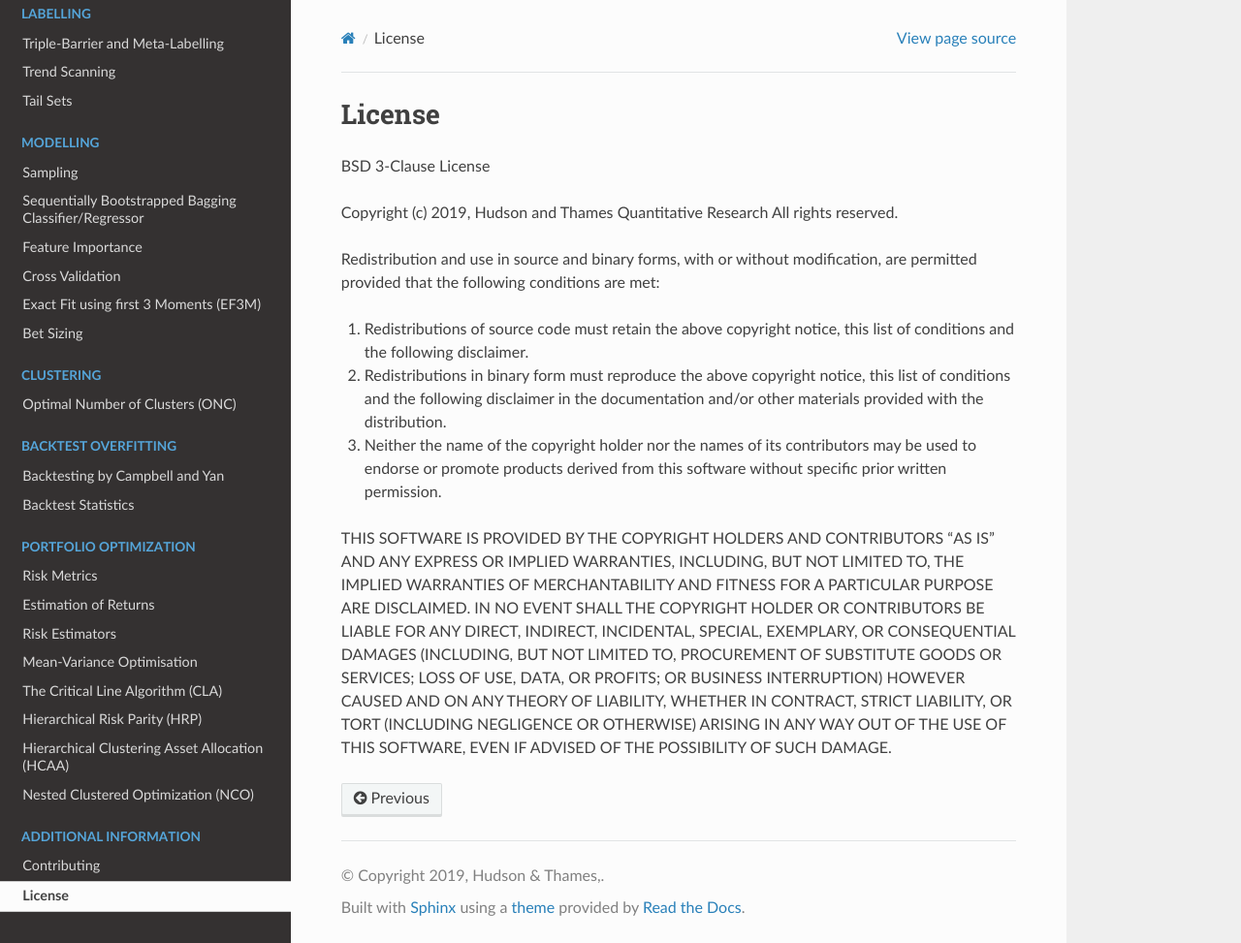
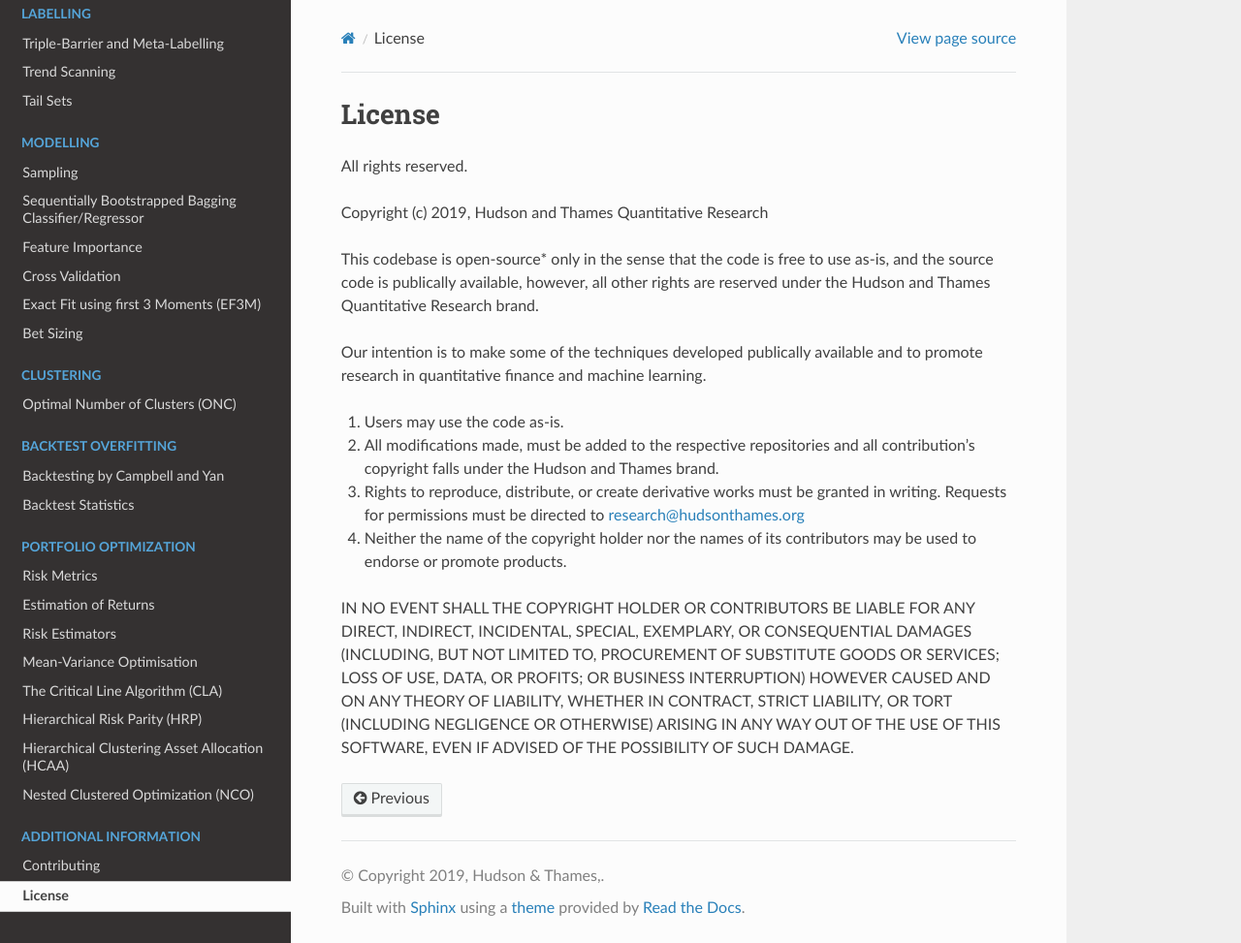
Before and after one commit to hudson-and-thames/mlfinlab, a Sphinx documentation site: the page built from docs/source/additional_information/license.rst, in a window 1280 px wide and 973 px high. Shown: the whole window at 97% size. Built offline with Sphinx 7.4.7 and the Read the Docs theme 2.0.0, drawn with Linux system fonts in a browser that asks for light colours.

Commit message:
Update license to new definition of open-source* + all rights reserved.

```diff
--- a/docs/source/additional_information/license.rst
+++ b/docs/source/additional_information/license.rst
@@ -4,29 +4,27 @@
 License
 =======
 
-BSD 3-Clause License
+All rights reserved.
 
 Copyright (c) 2019, Hudson and Thames Quantitative Research
-All rights reserved.
 
-Redistribution and use in source and binary forms, with or without
-modification, are permitted provided that the following conditions are met:
+This codebase is open-source* only in the sense that the code is free to use
+as-is, and the source code is publically available, however, all other rights
+are reserved under the Hudson and Thames Quantitative Research brand.
 
-1. Redistributions of source code must retain the above copyright notice, this
-   list of conditions and the following disclaimer.
+Our intention is to make some of the techniques developed publically available
+and to promote research in quantitative finance and machine learning.
 
-2. Redistributions in binary form must reproduce the above copyright notice,
-   this list of conditions and the following disclaimer in the documentation
-   and/or other materials provided with the distribution.
+1. Users may use the code as-is.
+2. All modifications made, must be added to the respective repositories
+   and all contribution's copyright falls under the Hudson and Thames brand.
+3. Rights to reproduce, distribute, or create derivative works must be
+   granted in writing. Requests for permissions must be directed to
+   research@hudsonthames.org
+4. Neither the name of the copyright holder nor the names of its contributors
+   may be used to endorse or promote products.
 
-3. Neither the name of the copyright holder nor the names of its
-   contributors may be used to endorse or promote products derived from
-   this software without specific prior written permission.
-
-THIS SOFTWARE IS PROVIDED BY THE COPYRIGHT HOLDERS AND CONTRIBUTORS "AS IS"
-AND ANY EXPRESS OR IMPLIED WARRANTIES, INCLUDING, BUT NOT LIMITED TO, THE
-IMPLIED WARRANTIES OF MERCHANTABILITY AND FITNESS FOR A PARTICULAR PURPOSE ARE
-DISCLAIMED. IN NO EVENT SHALL THE COPYRIGHT HOLDER OR CONTRIBUTORS BE LIABLE
+IN NO EVENT SHALL THE COPYRIGHT HOLDER OR CONTRIBUTORS BE LIABLE
 FOR ANY DIRECT, INDIRECT, INCIDENTAL, SPECIAL, EXEMPLARY, OR CONSEQUENTIAL
 DAMAGES (INCLUDING, BUT NOT LIMITED TO, PROCUREMENT OF SUBSTITUTE GOODS OR
 SERVICES; LOSS OF USE, DATA, OR PROFITS; OR BUSINESS INTERRUPTION) HOWEVER
```
Also changed, not shown: LICENSE.txt.
